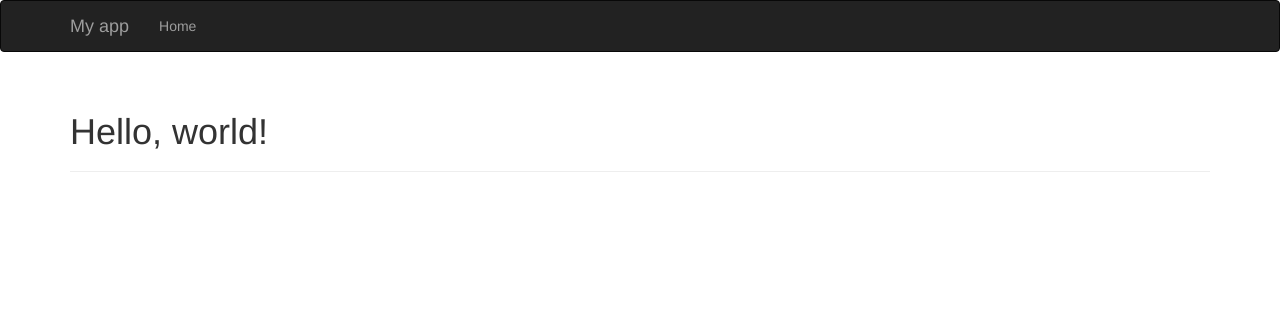
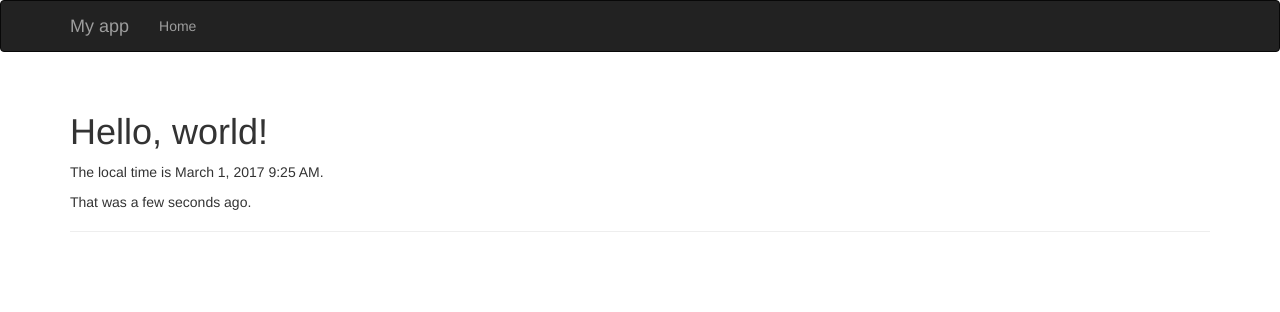
Before and after one commit to a-serhii/my_attempt_flask, a Flask app: page / in a window 1280 px wide. Shown: the top 312 px of the page. Run offline with Flask 2, Linux system fonts and the light colour scheme; some libraries are stand-ins or nearby versions.

Commit message:
use flask-moment

```diff
--- a/app.py
+++ b/app.py
@@ -1,13 +1,17 @@
 from flask import Flask, request, make_response, redirect, render_template
+from flask.ext.moment import Moment
 from flask_bootstrap import Bootstrap
+from datetime import datetime
+
 app = Flask(__name__)
 # Создаем экзэмпляр приложения
 bootstrap = Bootstrap(app)
+moment = Moment(app)
 
 
 @app.route('/')  # Ассоциация между адресом url и функцией
 def index():
-    return render_template('index.html')
+    return render_template('index.html', current_time=datetime.utcnow())
 
 
 @app.route('/user/<name>')  # Включим переменный компонент name
--- a/templates/base.html
+++ b/templates/base.html
@@ -6,7 +6,6 @@
     {{ super() }}
     <link rel="shortcut icon" href="{{ url_for('static', filename='favicon.ico') }}" type="image/x-icon">
     <link rel="icon" href="{{ url_for('static', filename='favicon.ico') }}" type="image/x-icon">
-
 {% endblock %}
 
 {% block navbar %}
@@ -35,3 +34,8 @@
         {% block page_content %} {% endblock %}
     </div>
 {% endblock %}
+
+{% block scripts %}
+    {{ super() }}
+    {{ moment.include_moment() }}
+{% endblock %}
--- a/templates/index.html
+++ b/templates/index.html
@@ -3,7 +3,9 @@
 {% block title %}Index{% endblock %}
 
 {% block page_content %}
-<div class="page-header">
+    <div class="page-header">
         <h1>Hello, world!</h1>
-</div>
+        <p>The local time is {{ moment(current_time).format('LLL') }}.</p>
+        <p>That was {{ moment(current_time).fromNow(refresh=True) }}.</p>
+    </div>
 {% endblock %}
```
Lines whose indentation alone changed are shown as unchanged.
